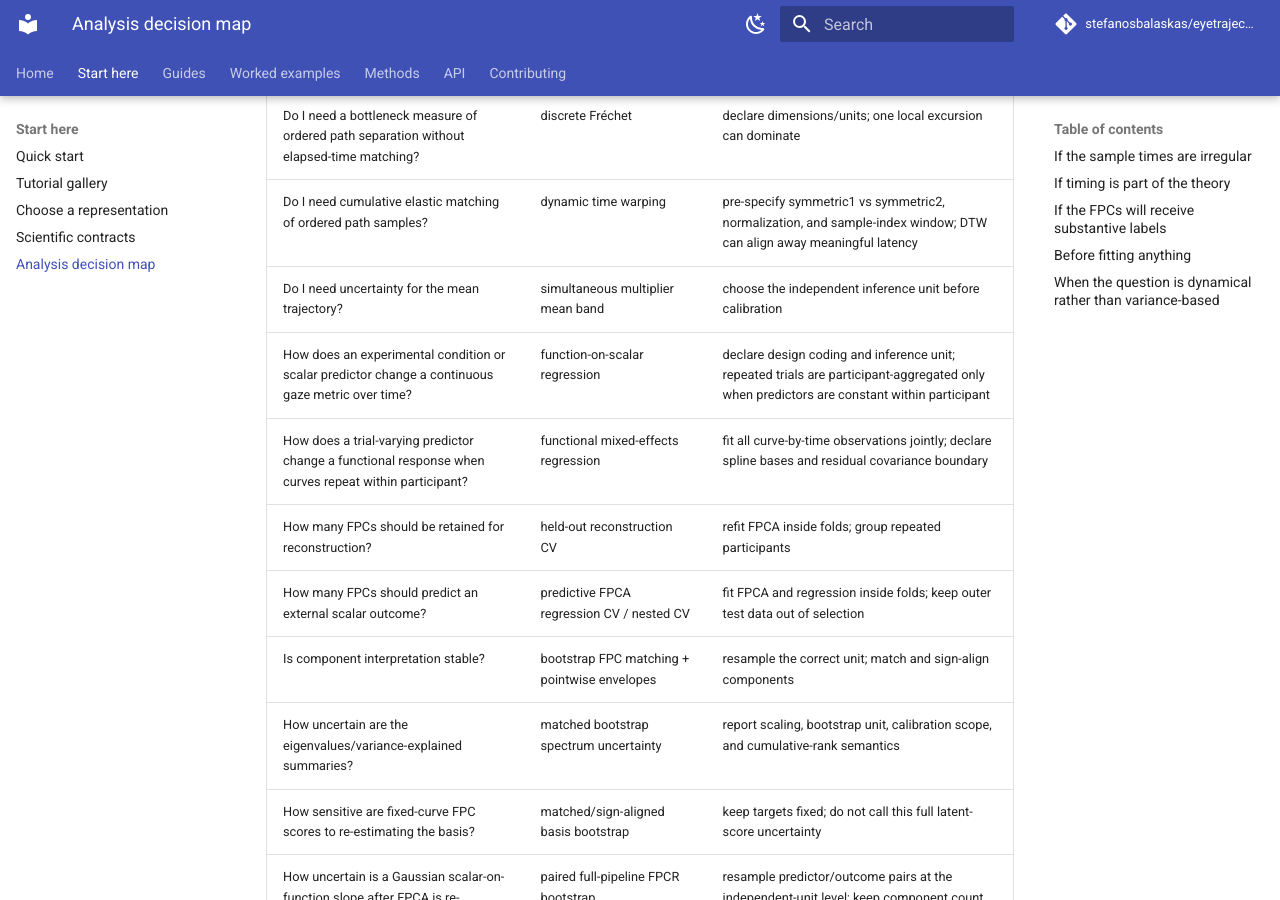
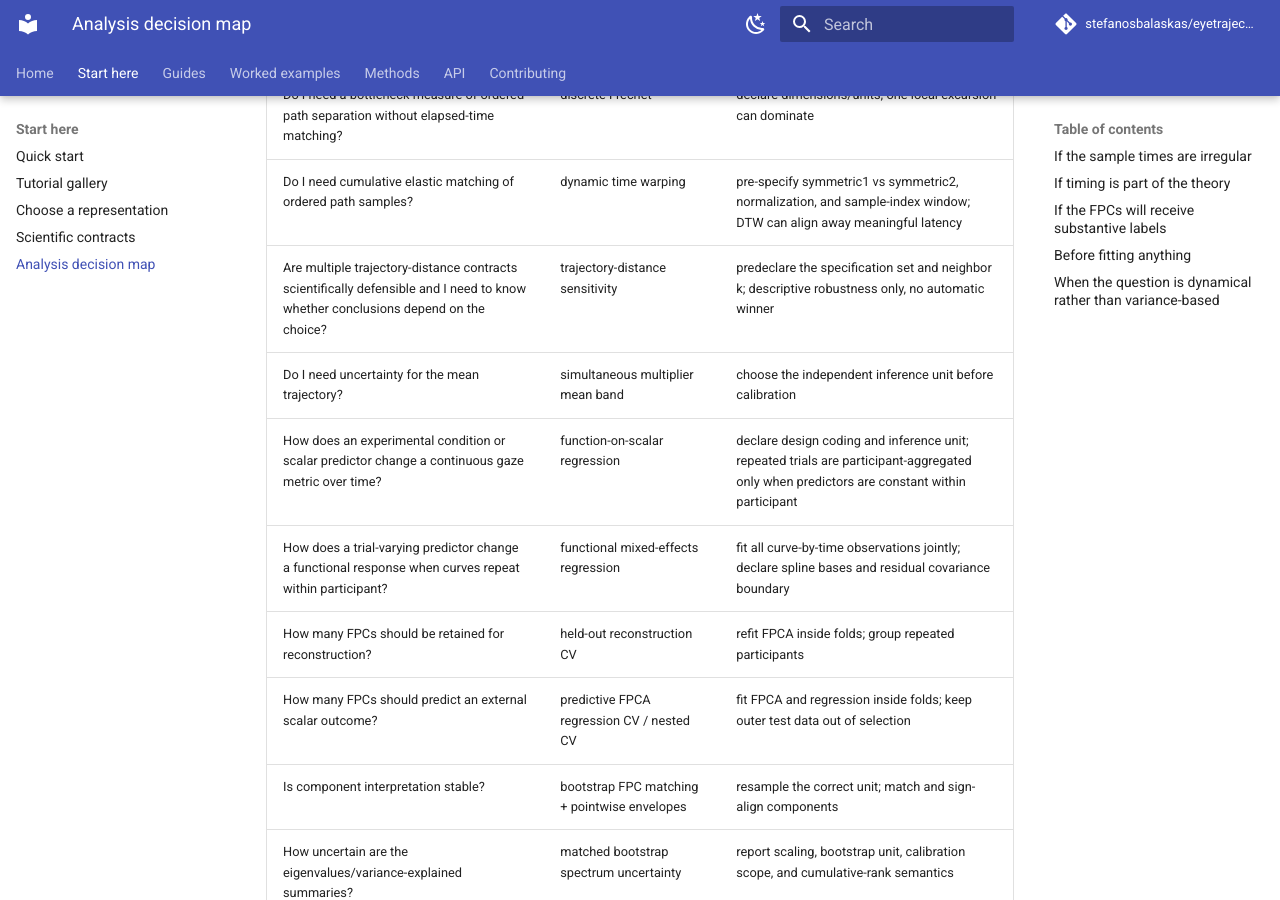
Before and after one commit to stefanosbalaskas/eyetrajectoriespy, an MkDocs documentation site: the page built from docs/concepts/decision-map.md, in a window 1280 px wide and 900 px high, scrolled down 703 px. Built offline with MkDocs 1.6.1 and Material for MkDocs 9.7.7, drawn with Linux system fonts in a browser that asks for light colours; comment, search, counter and statistics services are not loaded.

Commit message:
Add trajectory distance robustness decision

```diff
--- a/docs/concepts/decision-map.md
+++ b/docs/concepts/decision-map.md
@@ -13,6 +13,7 @@
 | Do people traverse similar paths at different times? | registration + phase FPCA | do not erase meaningful latency |
 | Do I need a bottleneck measure of ordered path separation without elapsed-time matching? | discrete Fréchet | declare dimensions/units; one local excursion can dominate |
 | Do I need cumulative elastic matching of ordered path samples? | dynamic time warping | pre-specify symmetric1 vs symmetric2, normalization, and sample-index window; DTW can align away meaningful latency |
+| Are multiple trajectory-distance contracts scientifically defensible and I need to know whether conclusions depend on the choice? | trajectory-distance sensitivity | predeclare the specification set and neighbor k; descriptive robustness only, no automatic winner |
 | Do I need uncertainty for the mean trajectory? | simultaneous multiplier mean band | choose the independent inference unit before calibration |
 | How does an experimental condition or scalar predictor change a continuous gaze metric over time? | function-on-scalar regression | declare design coding and inference unit; repeated trials are participant-aggregated only when predictors are constant within participant |
 | How does a trial-varying predictor change a functional response when curves repeat within participant? | functional mixed-effects regression | fit all curve-by-time observations jointly; declare spline bases and residual covariance boundary |
```
